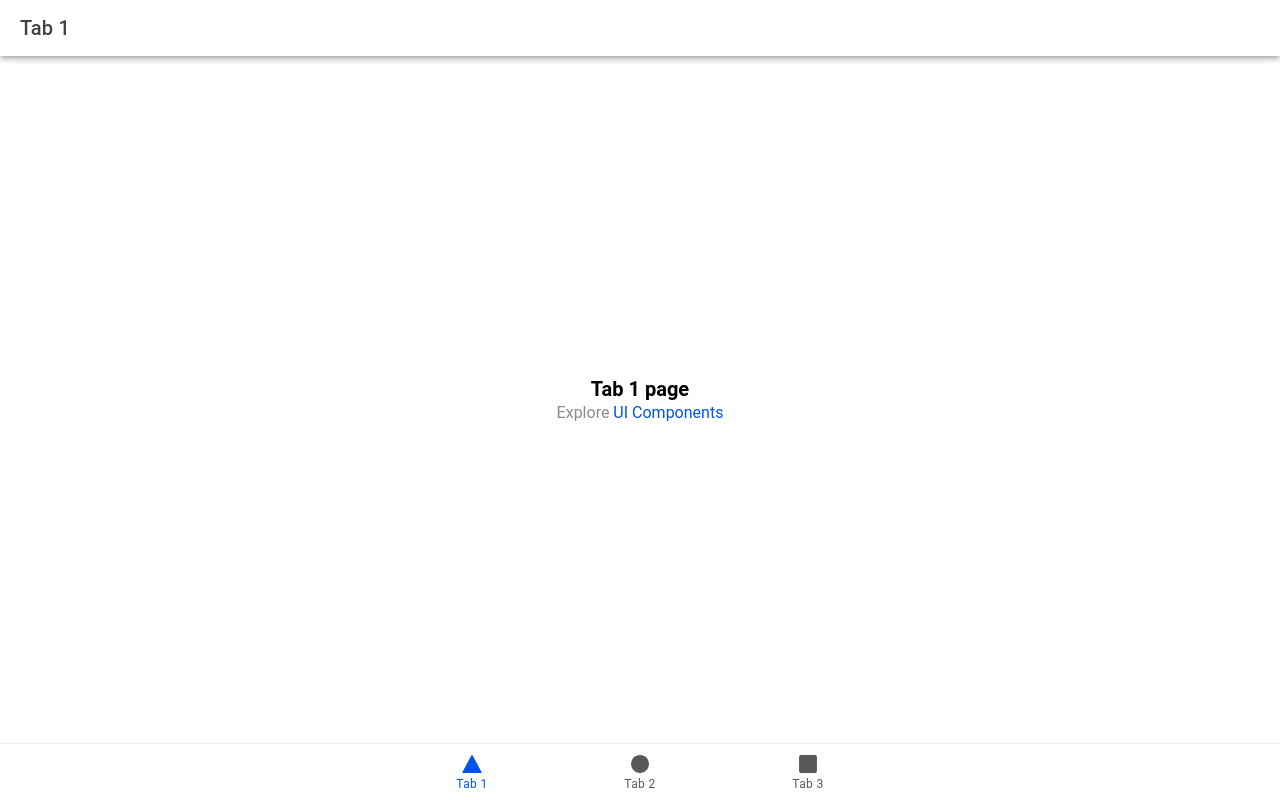
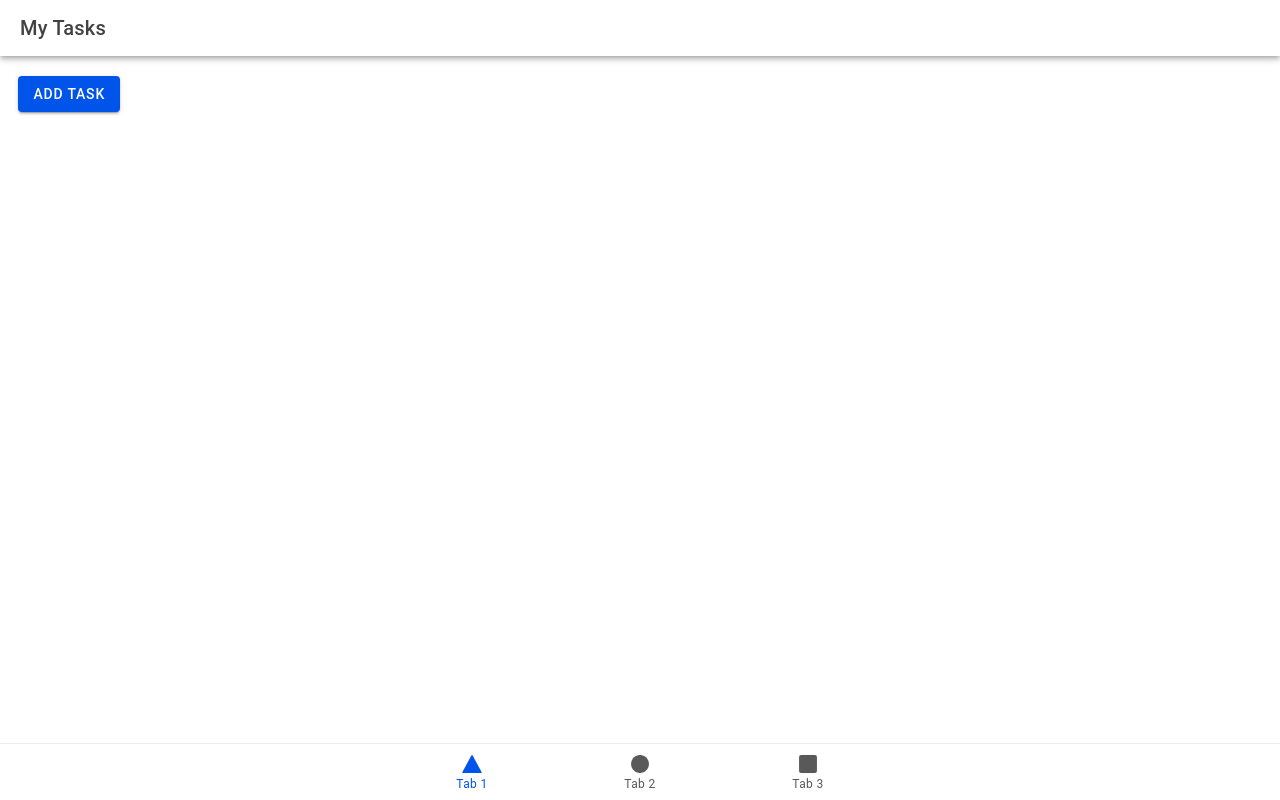
Before and after one commit to Lucasbritx/ionic-tasks, a React (Vite) app: page /tab1 in a window 1280 px wide. Built offline with nearby package versions, Linux system fonts and the light colour scheme.

Commit message:
feat: task list impl

```diff
--- a/src/pages/Tab1.tsx
+++ b/src/pages/Tab1.tsx
@@ -1,22 +1,60 @@
-import { IonContent, IonHeader, IonPage, IonTitle, IonToolbar } from '@ionic/react';
-import ExploreContainer from '../components/ExploreContainer';
-import './Tab1.css';
+import { useState } from "react";
+import {
+  IonButton,
+  IonContent,
+  IonHeader,
+  IonInput,
+  IonItem,
+  IonList,
+  IonModal,
+  IonPage,
+  IonTitle,
+  IonToolbar,
+} from "@ionic/react";
+import "./Tab1.css";
 
 const Tab1: React.FC = () => {
+  const [tasks, setTasks] = useState<string[]>([]);
+  const [newTask, setNewTask] = useState("");
+  const [isOpen, setIsOpen] = useState(false);
+
+  const addTask = () => {
+    if (newTask.trim()) {
+      setTasks([...tasks, newTask]);
+      setNewTask("");
+      setIsOpen(false);
+    }
+  };
+
   return (
     <IonPage>
       <IonHeader>
         <IonToolbar>
-          <IonTitle>Tab 1</IonTitle>
+          <IonTitle>My Tasks</IonTitle>
         </IonToolbar>
       </IonHeader>
-      <IonContent fullscreen>
-        <IonHeader collapse="condense">
-          <IonToolbar>
-            <IonTitle size="large">Tab 1</IonTitle>
-          </IonToolbar>
-        </IonHeader>
-        <ExploreContainer name="Tab 1 page" />
+
+      <IonContent className="ion-padding">
+        <IonButton onClick={() => setIsOpen(true)}>Add Task</IonButton>
+
+        <IonList>
+          {tasks.map((task: any, i: number) => (
+            <IonItem key={i}>{task}</IonItem>
+          ))}
+        </IonList>
+
+        <IonModal isOpen={isOpen} onDidDismiss={() => setIsOpen(false)}>
+          <IonContent className="ion-padding">
+            <IonInput
+              value={newTask}
+              placeholder="Enter task"
+              onIonChange={(e) => setNewTask(e.detail.value!)}
+            />
+            <IonButton expand="full" onClick={addTask}>
+              Save
+            </IonButton>
+          </IonContent>
+        </IonModal>
       </IonContent>
     </IonPage>
   );
```
